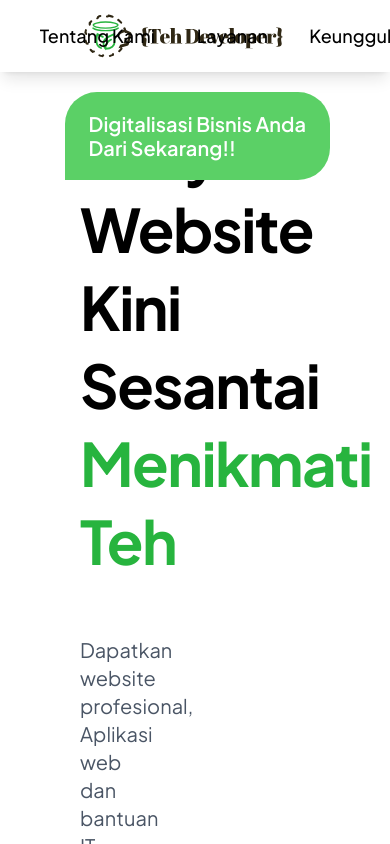
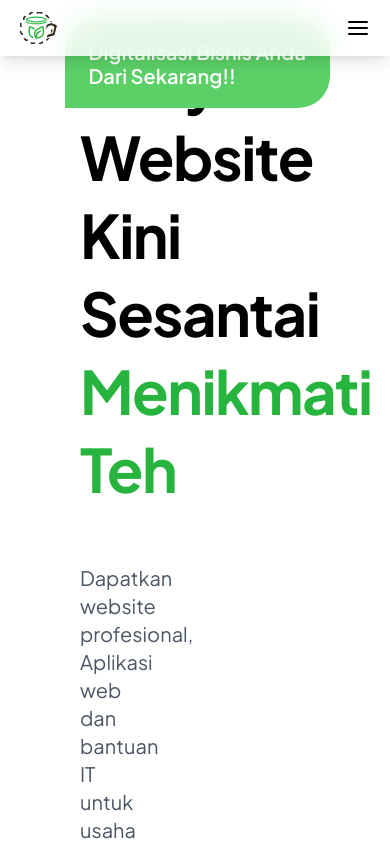
Before and after one commit to ELfatt09/teh-developer-landing-page-2, a React (Vite) app: page / in a window 390 px wide. Shown: the top 844 px of the page. Built offline with nearby package versions, Linux system fonts and the light colour scheme.

Commit message:
`Added responsive navbar with mobile menu and hover effects`

```diff
--- a/src/components/NavbarLinkButton.jsx
+++ b/src/components/NavbarLinkButton.jsx
@@ -5,7 +5,14 @@ import { Link } from "react-router-dom"
 function NavbarLinkButton({ href, children }) {
   const [isHover, setIsHover] = useState(false)
   return (
-    <motion.div onHoverStart={() => setIsHover(true)} onHoverEnd={() => setIsHover(false)} className="group flex flex-col items-center space-y-1 cursor-pointer">
+    <motion.div
+      onHoverStart={() => setIsHover(true)}
+      onHoverEnd={() => setIsHover(false)}
+      onClick={() => {
+        setIsHover(true)
+        setTimeout(() => setIsHover(false), 1000)
+      }}
+      className="group flex flex-col items-center space-y-1 cursor-pointer">
       <Link to={href} className={` px-1 rounded-md overflow-hidden whitespace-nowrap h-7 font-medium text-lg font-jakarta  flex flex-col items-center justify-start`}>
         <motion.div animate={{ height: isHover ? "0%" : "100%" }} className="overflow-hidden whitespace-nowrap flex items-end justify-end">
           {children}
--- a/src/partials/Navbar.jsx
+++ b/src/partials/Navbar.jsx
@@ -1,9 +1,12 @@
 import bannerLogo from '../assets/banner-logo.svg'
+import Logo from '../assets/Logo.svg'
 import NavbarLinkButton from '../components/NavbarLinkButton'
 import { motion } from 'motion/react'
 import { useEffect, useState } from 'react'
 
 function Navbar() {
+
+  const [open, setOpen] = useState(false);
 
   const [scroll, setScroll] = useState(false);
   useEffect(() => {
@@ -12,10 +15,11 @@ function Navbar() {
   });
 });
   return (
+    <>
     <motion.nav
       layout
       animate={{ width: scroll ? "80%" : "100%", borderRadius: scroll ? "1rem" : "none", transition: { duration: 0.5, ease: "easeInOut" } }}
-      className={`sticky flex ${scroll ? "bg-white/80 top-5 " : "bg-white top-0"} backdrop-blur-lg items-center justify-between shadow-lg py-3 px-20 mx-auto z-50`}>
+      className={`sticky ${scroll ? "bg-white/80 top-5 " : "bg-white top-0"} backdrop-blur-lg items-center justify-between shadow-lg py-3 px-20 mx-auto z-50 hidden lg:flex`}>
       <img src={bannerLogo} alt="The Developer's Hangout Logo" className="h-12" />
       <div className="space-x-8 flex flex-row w-full justify-end">
         <NavbarLinkButton href="#home" >Beranda</NavbarLinkButton>
@@ -24,8 +28,43 @@ function Navbar() {
         <NavbarLinkButton href="#keunggulan" >Keunggulan</NavbarLinkButton>
         <NavbarLinkButton href="#contact" >Kontak</NavbarLinkButton>
       </div>
-    </motion.nav>
+      </motion.nav>
+      <motion.nav
+      className={`flex flex-col lg:hidden fixed bg-white/80 z-50 backdrop-blur-lg w-full  shadow-lg top-0`}>
+        <div className='justify-between items-center px-5 py-3 flex flex-row w-full'>
+                  <img src={Logo} alt="The Developer's Hangout Logo" className="h-8 " />
+        <button onClick={() => setOpen(!open)}>
+          <svg xmlns="http://www.w3.org/2000/svg" className="h-6 w-6" fill="none" viewBox="0 0 24 24" stroke="currentColor">
+            <path strokeLinecap="round" strokeLinejoin="round" strokeWidth={2} d="M3 6h18M3 12h18M3 18h18" />
+          </svg>
+        </button>
+        </div>
+        <motion.div initial={{ height: 0 }} animate={{ height: open ? "auto" : 0 }} className='overflow-hidden flex flex-col'>
+          <MobileNavLinkButton href="#home" >Beranda</MobileNavLinkButton>
+          <MobileNavLinkButton href="#features" >Tentang Kami</MobileNavLinkButton>
+          <MobileNavLinkButton href="#pricing" >Layanan</MobileNavLinkButton>
+          <MobileNavLinkButton href="#keunggulan" >Keunggulan</MobileNavLinkButton>
+          <MobileNavLinkButton href="#contact" >Kontak</MobileNavLinkButton>
+        </motion.div>
+
+      </motion.nav>
+    </>
   )
 }
 
+
+function MobileNavLinkButton({ href, children }) {
+  const [isClicked, setIsClicked] = useState(false);
+  return (
+    <motion.div
+      onClick={() => {
+        setIsClicked(true)
+        setTimeout(() => setIsClicked(false), 1000)
+      }}
+      className={`py-2 w-full transition-colors duration-300 ${isClicked ? "bg-gray-400/20" : "hover:bg-gray-400/0 "}`}>
+      <NavbarLinkButton href={href}>{children}</NavbarLinkButton>
+    </motion.div>
+  )
+};
+
 export default Navbar
```
Also changed, not shown: src/assets/Logo.svg (added).
